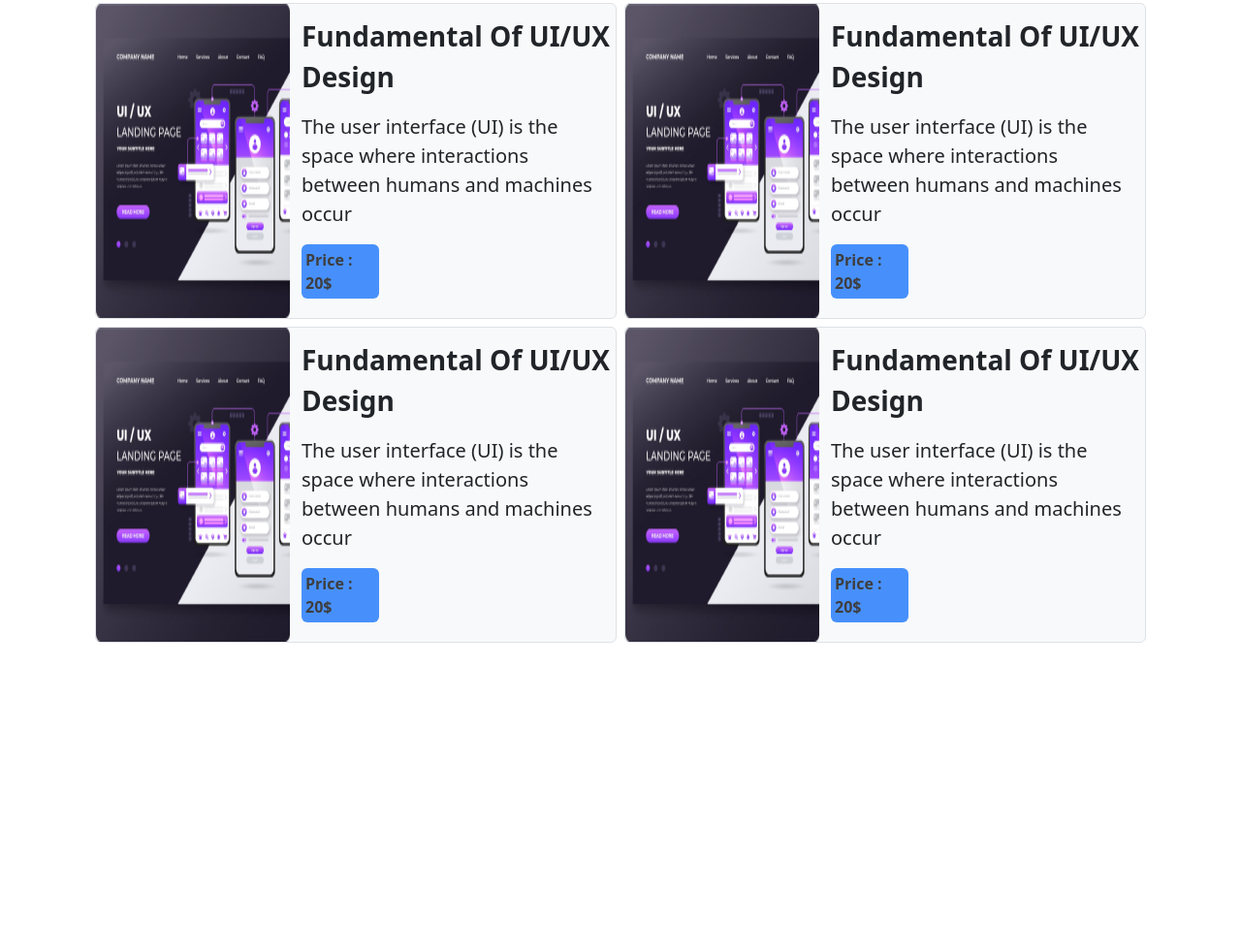
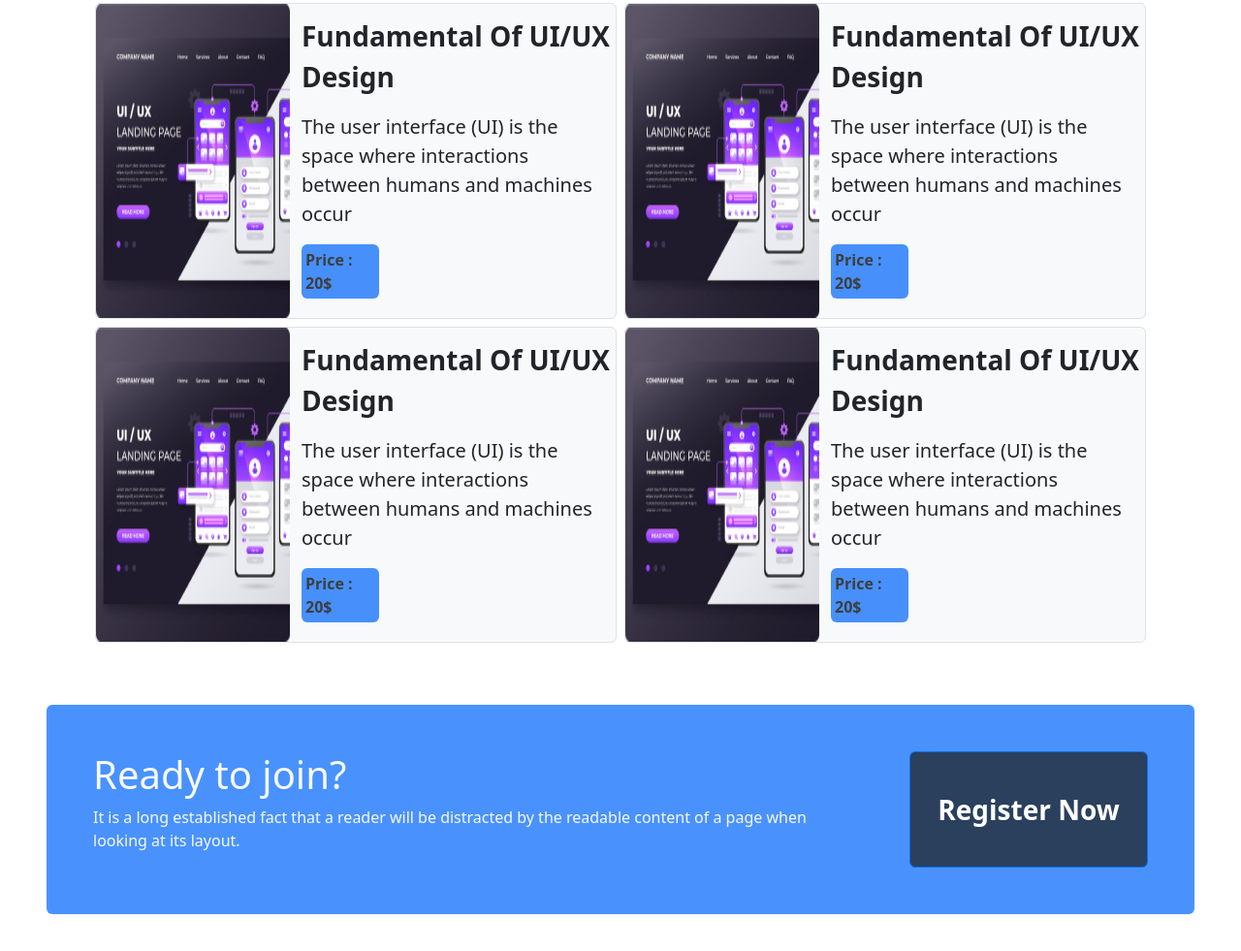
Before and after one commit to Hossain1985/Assignment-3, a plain HTML site: page index.html in a window 1280 px wide. Shown: the part 1448-2429 px from the top of the page at 97% size. Before the commit the page ends 2127 px from the top, so only its background shows below. Drawn offline with nearby package versions, Linux system fonts and the light colour scheme.

Commit message:
registration done

```diff
--- a/index.html
+++ b/index.html
@@ -79,7 +79,7 @@
                         </button>
                       </div>
                        <!-- Slide start -->
-                        <!-- Course info start -->
+
                         <Main>
                             <div class="fw-bold text-center mb-5 p-5">
                                 <h1 class="fw-bolder fs-1">Discover Our Popular Courses</h1>
@@ -167,13 +167,41 @@
 
                             </section>
 
+                            <section>
+
+                            </section>
+
                          </Main>
+
+
+
+                         <section>
+                              <!-- registration  start -->
+
+                              <div class=" d-flex m-5 p-5 bg-primary bg-opacity-75 text-light rounded-2">
+                                <div class="d-block">
+                                    <h1>Ready to join? </h1>
+                                    <p> It is a long established fact that a reader will be distracted by the readable content of a page when looking at its layout.</p>
+
+                                </div>
+
+                                <button type="button" class="btn btn-primary p-3 ms-5 w-25 text-bg-dark fw-bold fs-3">Register Now</button>
+
+
+                              </div>
+
+                                   <!-- registration  End -->
+
+
+                        </section>
+
+
 
                          <!-- Course info end-->
 
 
 
-                       <Main></Main>
+
 
 
 
```
